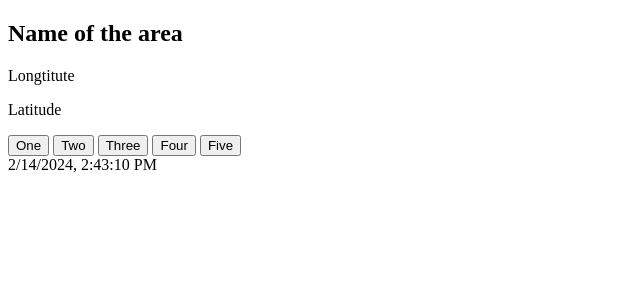
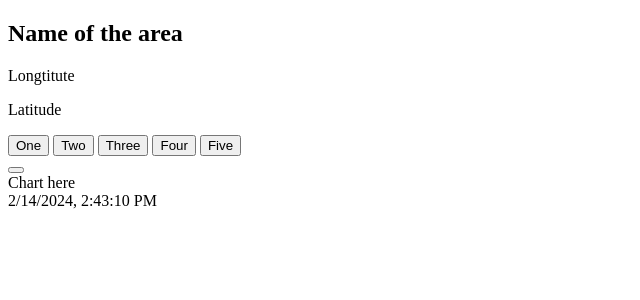
Before and after one commit to Fridish/Waterworks, a PHP site: page /ResultPage/result.php in a window 1280 px wide. Shown: the top 300 px of the page, without its empty margins (0-640 px from the left). Run offline with PHP 8.4, Linux system fonts and the light colour scheme.

Commit message:
working on the structure

```diff
--- a/ResultPage/result.php
+++ b/ResultPage/result.php
@@ -23,8 +23,13 @@
                 </nav>
             </div>
         </header>
-        <div class="chart">
-            <!-- chart.js comes here -->
+        <div class="charts">
+            <div class="chart1">
+                <button class="buttonsName"></button>
+                <div>Chart here</div>
+            </div>
+            <div class="chart2"></div>
+            <div class="chart3"></div>
         </div>
 
     </body>
```
